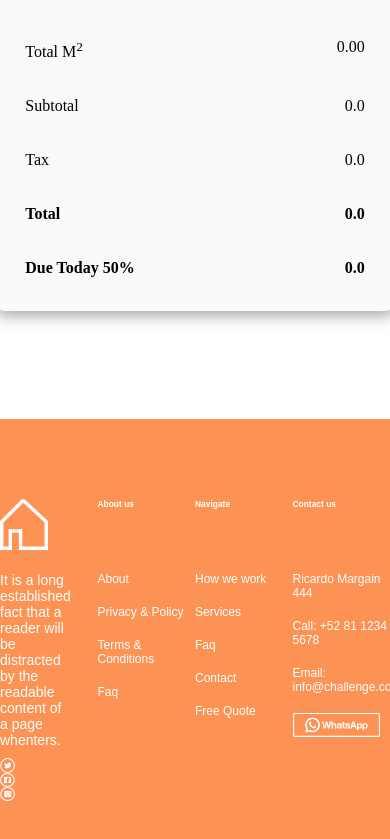
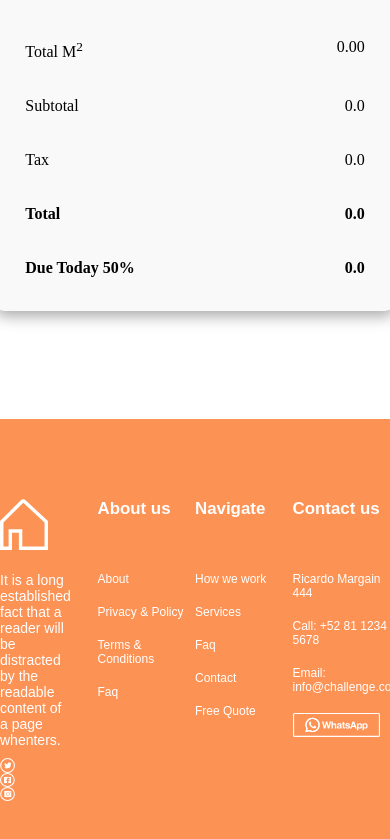
Before and after one commit to KevinEscobarDeveloper/Frontend-Challenge, a React (Vite) app: page / in a window 390 px wide. Shown: the part 4439-5278 px from the top of the page. Built offline with nearby package versions, Linux system fonts and the light colour scheme.

Commit message:
corrections in production size

```diff
--- a/src/index.css
+++ b/src/index.css
@@ -326,7 +326,7 @@ body {
     height: 500px;
   }
   .columns h1 {
-    font-size: clamp(1vh, 1vw, 3vh);
+    font-size: clamp(2vh, 1vw, 3vh);
   }
 
   .columns ul li {
```
